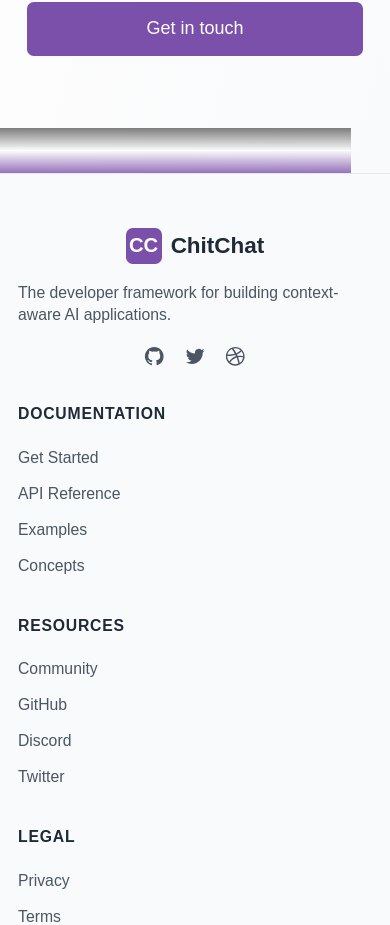
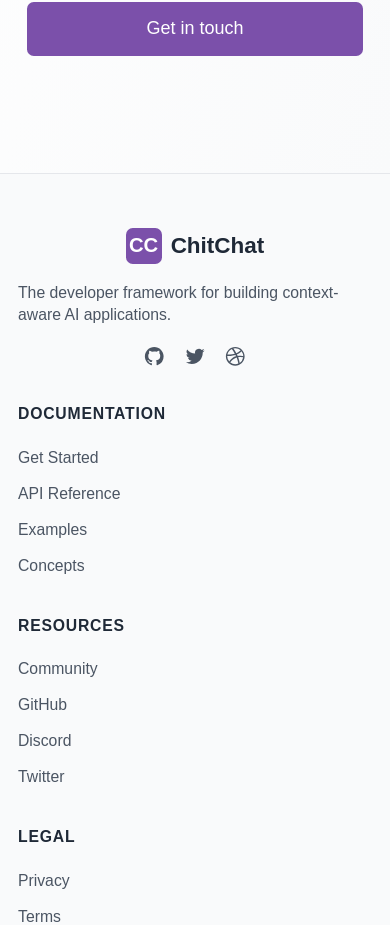
Before and after one commit to ChitChatAI/chitchat_site, a React (Vite) app: page /contact-us in a window 390 px wide. Shown: the part 1335-2260 px from the top of the page. Built offline with nearby package versions, Linux system fonts and the light colour scheme; no server answers; a web font is replaced by a local one.

Commit message:
fix: make it responsive on mobiles

```diff
--- a/src/pages/ContactUs.tsx
+++ b/src/pages/ContactUs.tsx
@@ -208,8 +208,8 @@ const ContactUs: React.FC = () => {
             playsInline
             className="hidden lg:block absolute inset-0 w-[90%] h-full object-cover opacity-90 object-top"
           />
-          {/* Remove image for tablets and mobile */}
-          <div className="absolute inset-0 w-[90%] bg-gradient-to-t from-theme-main/80 via-transparent to-black/50 z-10" />
+          {/* Gradient overlay for desktop only */}
+          <div className="hidden lg:block absolute inset-0 w-[90%] bg-gradient-to-t from-theme-main/80 via-transparent to-black/50 z-10"></div>
         </div>
       </section>
 
```
